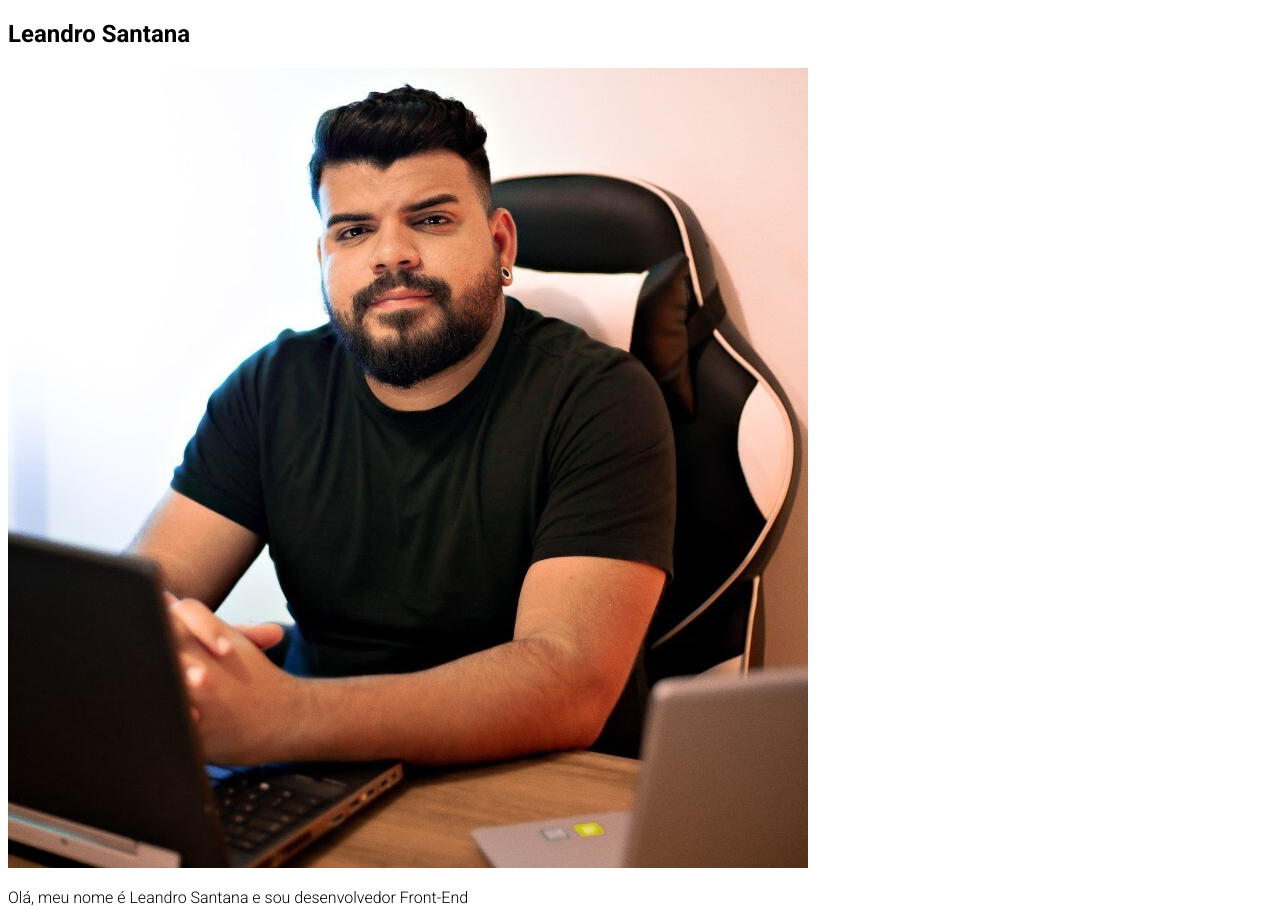
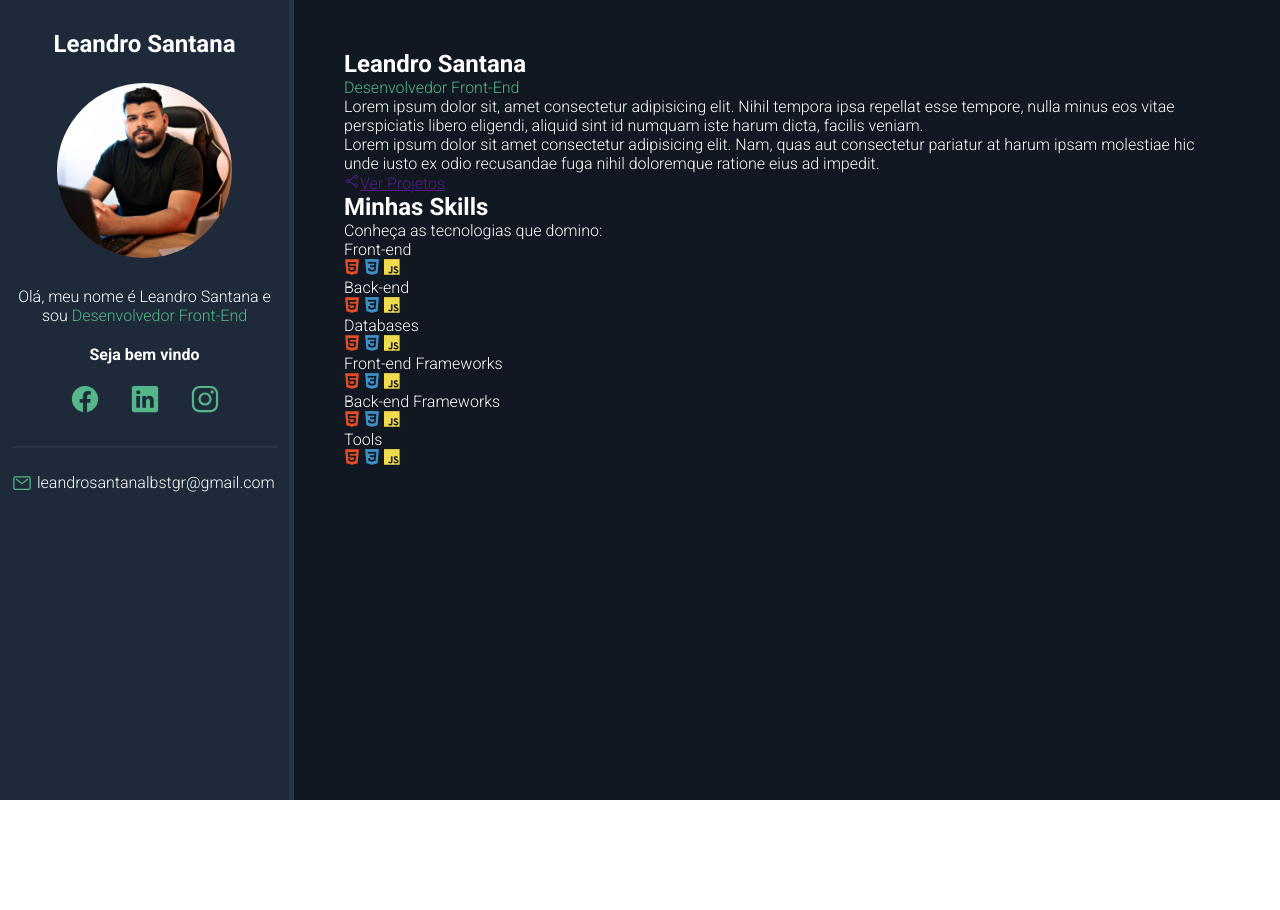
Before and after one commit to LeandroSantanaDeveloper/leandrosantana.github.io, a plain HTML site: page index.html in a window 1280 px wide. Shown: the top 910 px of the page. After the commit the page ends 800 px from the top, so only its background shows below. Drawn offline with nearby package versions, Linux system fonts and the light colour scheme.

Commit message:
adding styles from bio

```diff
--- a/css/styles.css
+++ b/css/styles.css
@@ -1,4 +1,104 @@
-body {
+* {
+    padding: 0;
+    margin: 0;
     font-family: 'Roboto', sans-serif;
+    box-sizing: border-box;
+}
+
+:root {
+    --main-color: #54b689;
+    --main-text-color: #FFF;
+    --bio-bg-color: #1e2a3a;
+    --bio-border-color: #293544;
+    --about-bg-color: #111821;
+}
+
+.highLight {
+    color: var(--main-color);
+}
+
+#container {
+    display: flex;
+    flex-direction: row;
+    color: var(--main-text-color);
+}
+
+#bioContainer {
+    flex: 1 1 20%;
+    min-height: 100vh;
+    background: var(--bio-bg-color);
+    text-align: center;
+    padding: 30px 12px;
+    border-right:5px solid var(--bio-border-color);
+}
+
+#aboutContainer {
+    flex: 1 1 80%;
+    min-height: 100vh;
+    background-color: var(--about-bg-color);
+    padding: 50px;
+}
+
+#bioContainer h2 {
+    margin-bottom: 25px;
 
 }
+
+#bioContainer p {
+    margin-bottom: 20px;
+}
+
+#bioImage {
+    max-width: 175px;
+    max-height: 175px;
+    border-radius: 50%;
+    margin-bottom: 25px;
+}
+
+#welcomeText {
+    font-weight: bold;
+}
+
+#socialContainer {
+    display: flex;
+    justify-content: center;
+    list-style: none;
+    border-bottom: 2px solid var(--bio-border-color);
+    margin-bottom: 25px;
+    padding-bottom: 25px;
+}
+
+#socialContainer li {
+    flex: 1 1 0;
+    max-width: 60px;
+}
+
+#socialContainer a {
+    color: var(--main-color);
+    font-size: 30px;
+}
+
+.emailContainer {
+    display: flex;
+    justify-content: center;
+    margin-right: 15px;
+}
+
+.emailContainer ion-icon,
+.emailContainer a {
+
+    flex: 1 1 0;
+}
+
+.emailContainer a {
+    color: var(--main-text-color);
+    text-decoration: none;
+    max-width: 225px;
+}
+
+.emailContainer ion-icon {
+    color: var(--main-color);
+    font-size: 20px;
+    margin-right: 5px;
+    max-width: 20px;
+}
--- a/index.html
+++ b/index.html
@@ -22,8 +22,8 @@
     <main id="container">
         <aside id="bioContainer">
             <h2>Leandro Santana</h2>
-            <img src="./img/1668382189770 (1).jpg" alt="Leandro Santana">
-            <p>Olá, meu nome é Leandro Santana e sou <span class="highLight">desenvolvedor Front-End</span></p>
+            <img id="bioImage" src="./img/1668382189770 (1).jpg" alt="Leandro Santana">
+            <p>Olá, meu nome é Leandro Santana e sou <span class="highLight">Desenvolvedor Front-End</span></p>
             <p id="welcomeText">Seja bem vindo </p>
             <ul id="socialContainer">
                 <li><a href="#" target="_blank"><ion-icon name="logo-facebook"></ion-icon></a></li>
--- a/js/script.js
+++ b/js/script.js
@@ -1 +1 @@
-alert('Page under construction ;)');
+//alert('Page under construction ;)');
```
